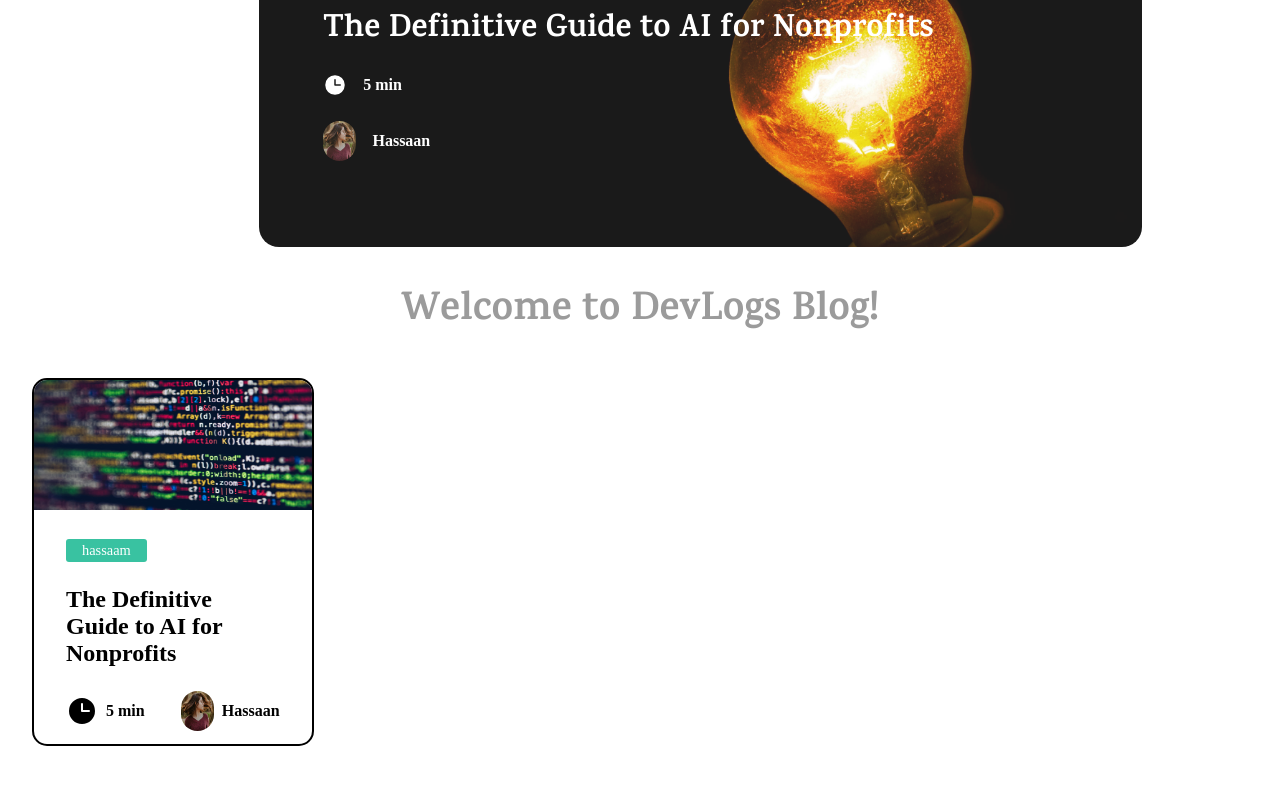
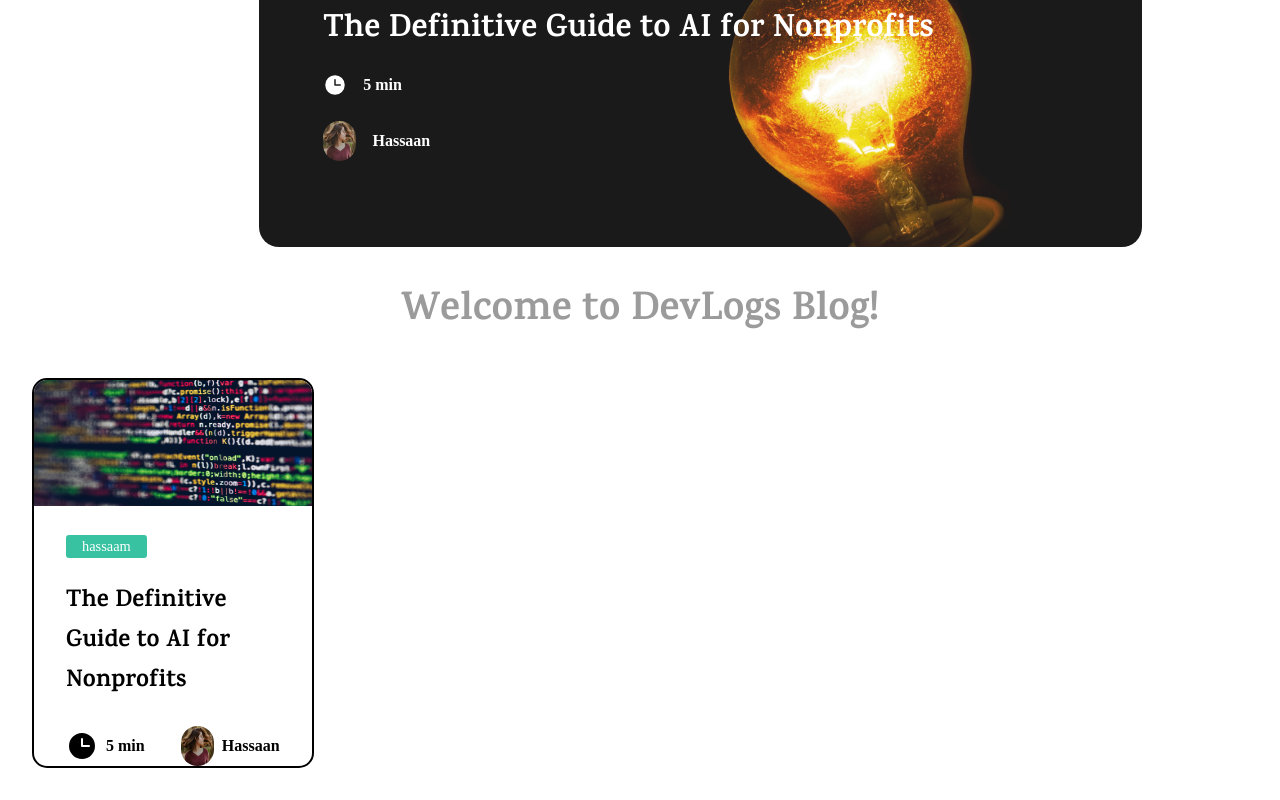
Before and after one commit to hassaammgl/mern-blog-client, a React (Vite) app: page / in a window 1280 px wide. Shown: the part 280-1080 px from the top of the page. Before the commit the page ends 1058 px from the top, so only its background shows below. Built offline with nearby package versions, Linux system fonts and the light colour scheme; a web font is replaced by a local one.

Commit message:
sdafdsaf

```diff
--- a/src/styles/blogcontainer.scss
+++ b/src/styles/blogcontainer.scss
@@ -3,7 +3,8 @@
 .blogcontainer {
   width: 22vw;
   margin: 2rem;
-  height:46vh;
+  height:48.8vh;
+  overflow-y: hidden;
   cursor: pointer;
   border-radius: 15px;
   @include flexer(column);
@@ -14,7 +15,6 @@
     .img {
       height: 18vh;
       width: 23vw;
-    // width: fit-content;
     }
   }
 
@@ -30,6 +30,10 @@
       border: none;
       outline: none;
       padding: 0.2rem 1rem;
+    }
+
+    h2{
+        font-family: $font3;
     }
 
     .bottomcontent {
```
